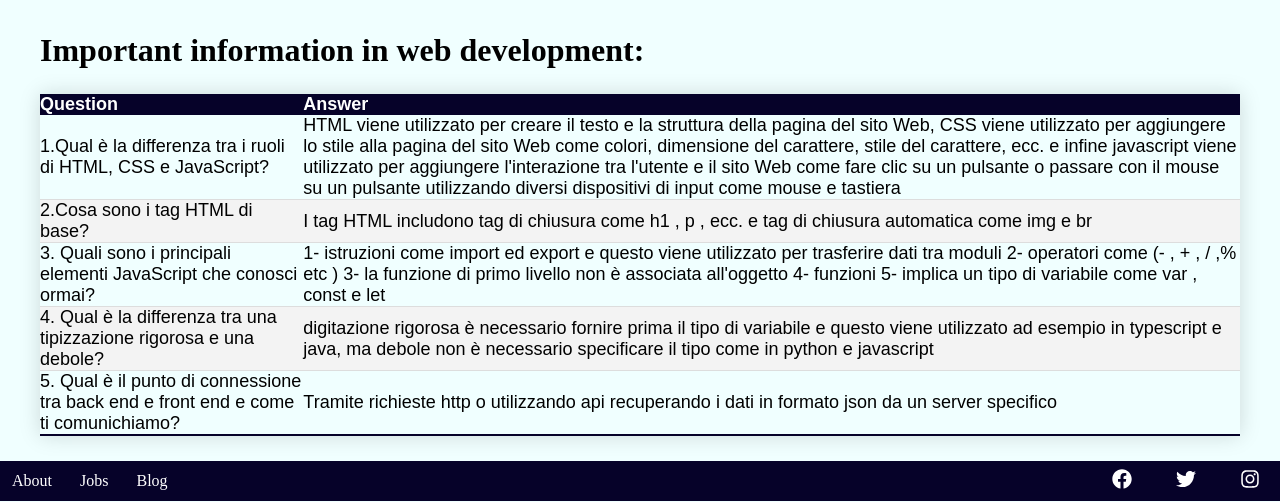
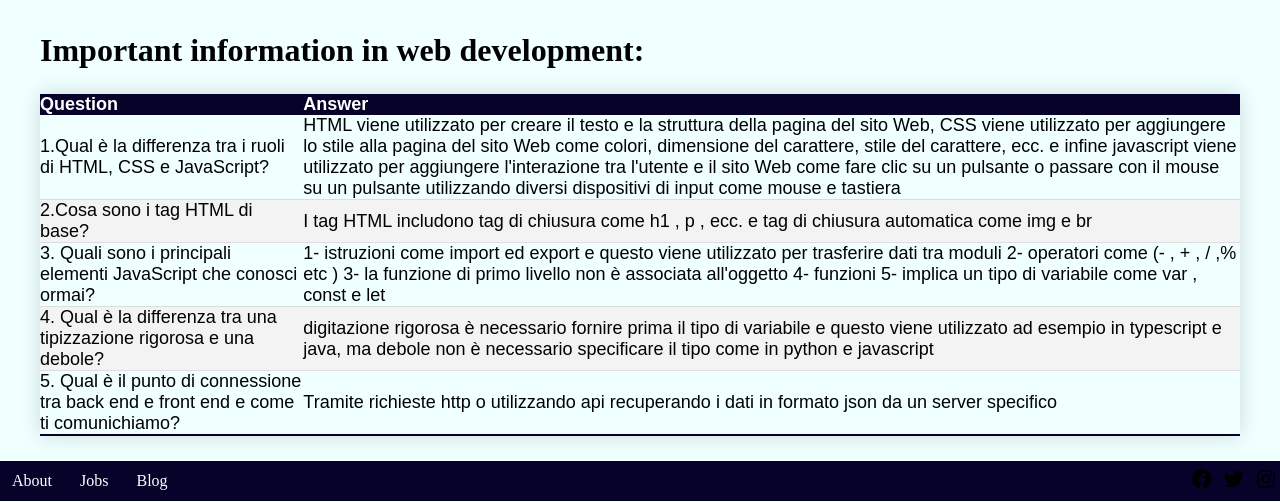
Before and after one commit to kimo095/first-test, a plain HTML site: page index.html in a window 1280 px wide. Shown: the part 808-1310 px from the top of the page. Drawn offline with Linux system fonts and the light colour scheme.

Commit message:
third commit

```diff
--- a/style.css
+++ b/style.css
@@ -97,12 +97,6 @@ nav ul li {
   .list {
     color: white;
   }
-  .logo-list{
-    fill: white;
-  }
-  .logo-list li{
-    padding: 10px 20px;
-  }
   .list li{
     padding: 10px 12px;
   }
```
